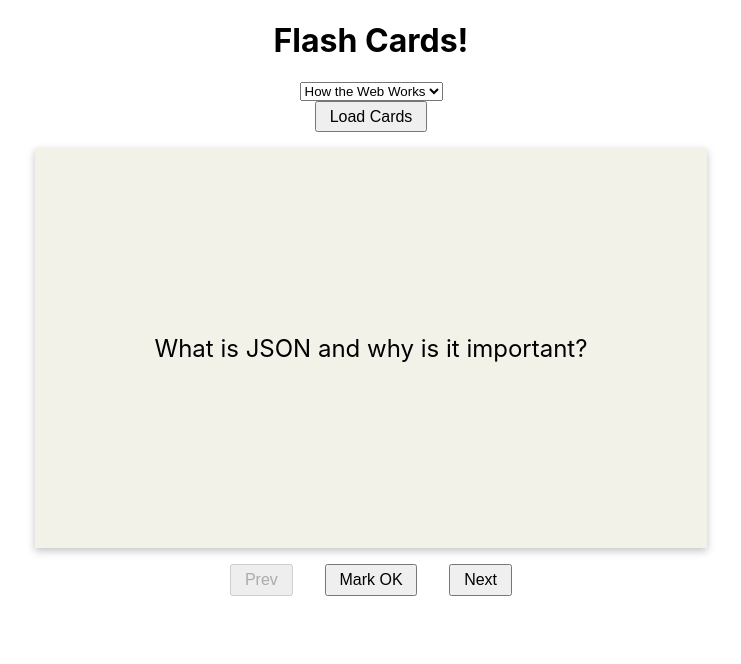
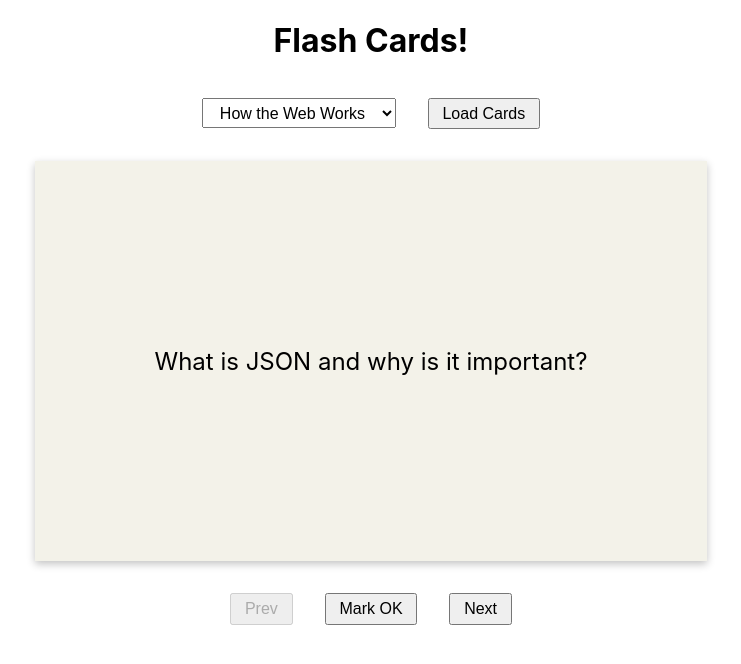
Before and after one commit to nico-martinucci/flash-cards-ts, a React (Create React App) app: page / in a window 1280 px wide. Both pictures are taken after a click on the button "Load Cards". Shown: the top 664 px of the page, without its empty margins (269-1010 px from the left). Built offline with nearby package versions, Linux system fonts and the light colour scheme.

Commit message:
cleanup console logs and styling

```diff
--- a/src/CardHolder.css
+++ b/src/CardHolder.css
@@ -4,12 +4,8 @@
     align-items: center;
 }
 
-.CardHolder-buttons {
-    display: flex;
-}
-
-.CardHolder-button {
-    margin: 0 1rem;
+.CardHolder-input {
+    margin: 1rem;
     padding: .3rem .8rem;
     font-size: 1rem;
 }
--- a/src/CardHolder.tsx
+++ b/src/CardHolder.tsx
@@ -21,9 +21,7 @@ function CardHolder() {
     }, [])
 
     function loadCards() {
-        console.log("selected list", selectedList)
         const cards = cardData.find(d => d.name === selectedList);
-        console.log("cards: ", cards);
         if (cards) setCards(cards.content);
         setShowCards(true);
     }
@@ -60,29 +58,31 @@ function CardHolder() {
     return (
         <div className="CardHolder-container">
             <h1>Flash Cards!</h1>
-            <select onChange={updateSelectedList} value={selectedList}>
-                {cardLists.map((l, i) => <option key={i} value={l}>{l}</option>)}
-            </select>
-            <button className="CardHolder-button" onClick={loadCards}>
-                Load Cards
-            </button>
+            <div>
+                <select className="CardHolder-input" onChange={updateSelectedList} value={selectedList}>
+                    {cardLists.map((l, i) => <option key={i} value={l}>{l}</option>)}
+                </select>
+                <button className="CardHolder-input" onClick={loadCards}>
+                    Load Cards
+                </button>
+            </div>
             {showCards && <Card card={cards[currCard]} showAnswer={showAnswer} toggleShowAnswer={toggleShowAnswer} />}
-            {showCards && <div className="CardHolder-buttons">
+            {showCards && <div>
                 <button
-                    className="CardHolder-button"
+                    className="CardHolder-input"
                     onClick={goToPrevCard}
                     disabled={currCard === 0}
                 >
                     Prev
                 </button>
                 <button
-                    className="CardHolder-button"
+                    className="CardHolder-input"
                     onClick={markCardOk}
                 >
                     Mark OK
                 </button>
                 <button
-                    className="CardHolder-button"
+                    className="CardHolder-input"
                     onClick={goToNextCard}
                     disabled={cards && currCard === cards?.length - 1}
                 >
```
